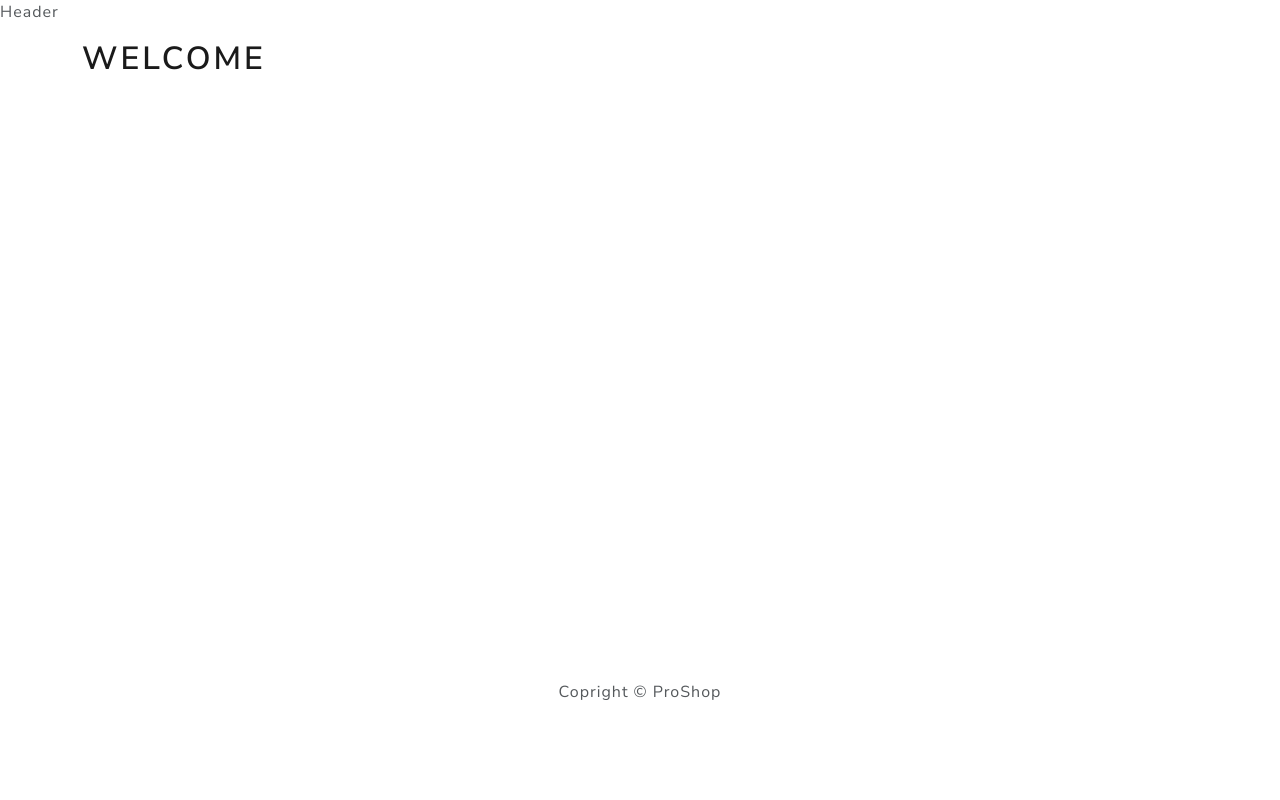
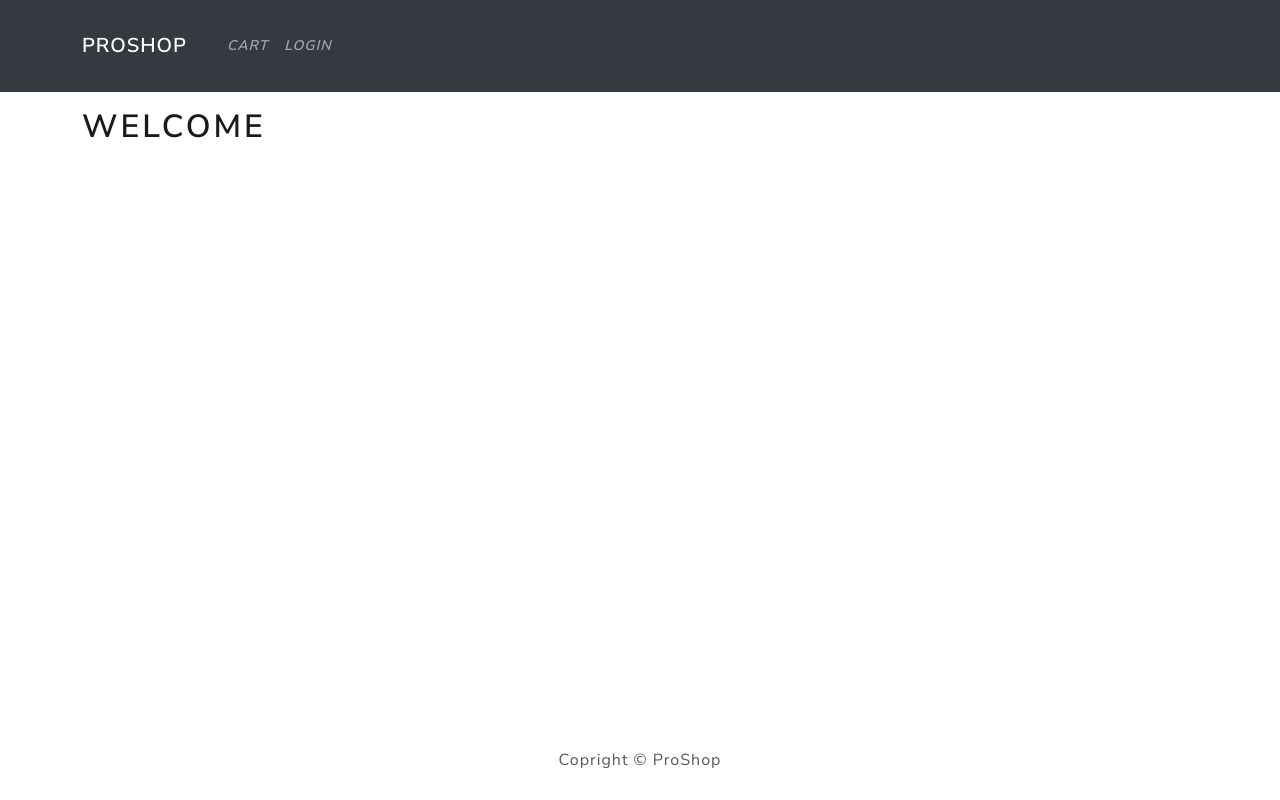
Before and after one commit to ArshidBaba/Ecommerce, a React (Create React App) app in the folder frontend/: page / in a window 1280 px wide. Built offline with nearby package versions, Linux system fonts and the light colour scheme.

Commit message:
Added functionality to header

```diff
--- a/frontend/src/components/Header.js
+++ b/frontend/src/components/Header.js
@@ -1,10 +1,22 @@
 import React from 'react'
+import { Navbar, Nav, Container, Row } from 'react-bootstrap'
 
 function Header() {
     return (
-        <div>
-            <header>Header</header>
-        </div>
+        <header>
+            <Navbar bg="dark" variant="dark" expand="lg" collapseOnSelect>
+                <Container>
+                    <Navbar.Brand href="/">ProShop</Navbar.Brand>
+                    <Navbar.Toggle aria-controls="basic-navbar-nav" />
+                            <Navbar.Collapse id="basic-navbar-nav">
+                                <Nav className="me-auto">
+                                    <Nav.Link href="/cart"><i className="fas fa-shopping-cart">Cart</i></Nav.Link>
+                                    <Nav.Link href="/login"><i className="fas fa-user">Login</i></Nav.Link>
+                                </Nav>
+                            </Navbar.Collapse>
+                </Container>
+            </Navbar>
+        </header>
     )
 }
 
```
